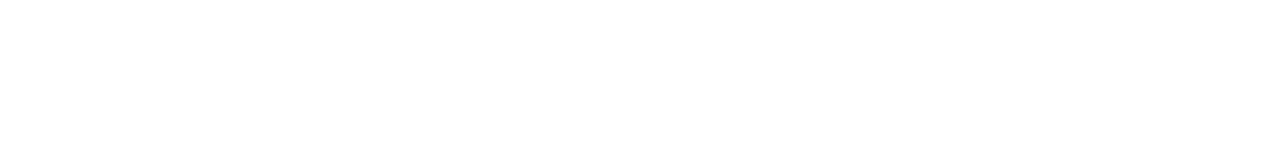
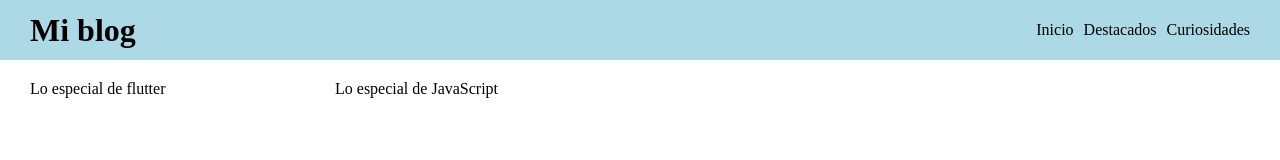
Before and after one commit to steven-molina/Practica-Pinto, a plain HTML site: page dom/index.html in a window 1280 px wide. Drawn offline with Linux system fonts and the light colour scheme.

Commit message:
DOM and some attributes and methods

```diff
--- a/dom/index.html
+++ b/dom/index.html
@@ -1,11 +1,34 @@
 <!DOCTYPE html>
-<html lang="en">
+<html lang="es">
   <head>
     <meta charset="UTF-8" />
     <meta name="viewport" content="width=device-width, initial-scale=1.0" />
+    <link rel="stylesheet" href="./static/styles.css" />
+
     <title>Manipulación del DOM</title>
   </head>
   <body>
-    <script src="./static/bases.js"></script>
+    <header>
+      <h1>Mi blog</h1>
+      <nav>
+        <a href="#inicio">Inicio</a>
+        <a href="#destacados">Destacados</a>
+        <a href="#curiosidades">Curiosidades</a>
+      </nav>
+    </header>
+
+    <main>
+      <section id="main-post">
+        <article>
+          <p>Lo especial de flutter</p>
+        </article>
+
+        <article>
+          <p>Lo especial de JavaScript</p>
+        </article>
+      </section>
+    </main>
+
+    <script src="./static/document.js"></script>
   </body>
 </html>
--- a/dom/static/bases.js
+++ /dev/null
@@ -1 +0,0 @@
-console.log(document);
--- /dev/null
+++ b/dom/static/document.js
@@ -0,0 +1,2 @@
+//* DOM (Document Object Model)
+console.log(document);
--- /dev/null
+++ b/dom/static/styles.css
@@ -0,0 +1,33 @@
+* {
+  margin: 0;
+  padding: 0;
+  box-sizing: border-box;
+}
+
+header {
+  display: flex;
+  justify-content: space-between;
+  align-items: center;
+  padding: 0 30px;
+  background: lightblue;
+  height: 60px;
+
+  nav {
+    display: flex;
+    gap: 10px;
+
+    a {
+      text-decoration: none;
+      color: black;
+    }
+  }
+}
+
+main {
+  margin: 20px 30px;
+
+  section {
+    display: grid;
+    grid-template-columns: repeat(auto-fill, minmax(min(300px, 100%), 1fr));
+  }
+}
```
